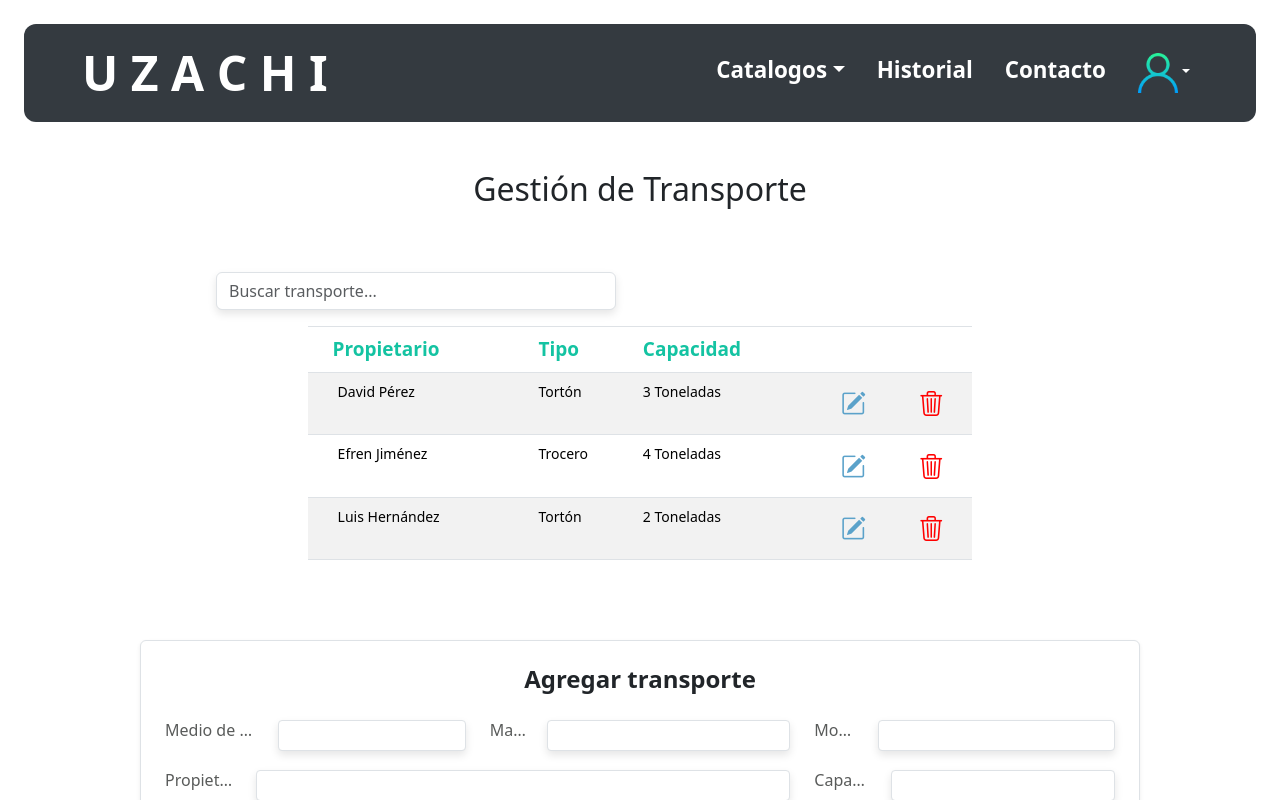
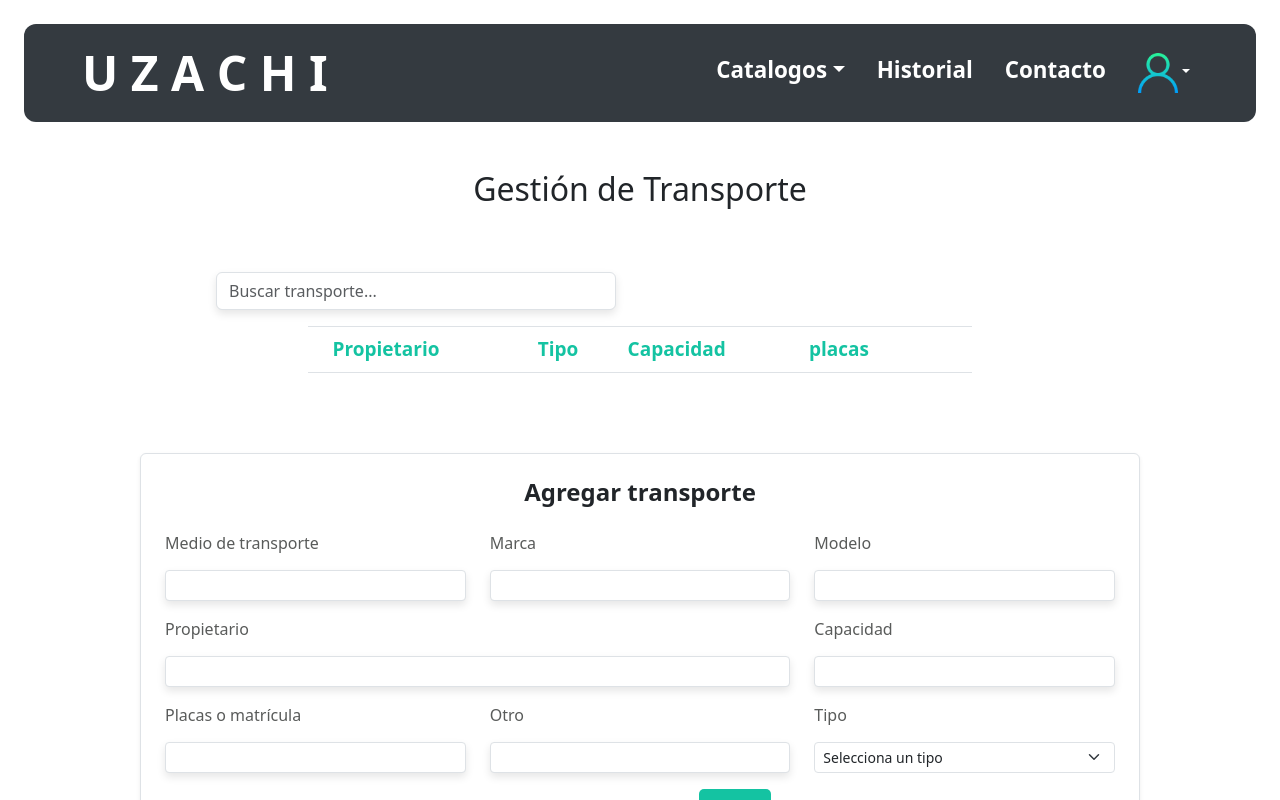
Before and after one commit to LuisPerezcx/UZACHI-FRONTEND, a React (Create React App) app: page /GestionTransporte in a window 1280 px wide. Shown: the top 800 px of the page. Built offline with nearby package versions, Linux system fonts and the light colour scheme.

Commit message:
Se agrego la funcion de agregar datos desde el formulario a la tabla en catalogo transporte

```diff
--- a/src/components/FormularioTransporte.js
+++ b/src/components/FormularioTransporte.js
@@ -1,53 +1,151 @@
-import React from 'react';
+import React, { useState } from 'react';
 import { Form, Button, Row, Col } from 'react-bootstrap';
 
-export const FormularioTransporte = () => {
+export const FormularioTransporte = ({onAdd}) => {
+
+  const [formData, setFormData] = useState({
+    medio: '',
+    marca: '',
+    modelo: '',
+    propietario: '',
+    capacidad: '',
+    placas: '',
+    otro: '',
+    tipo: '',
+  });
+
+  const handleChange = (e) => {
+    const { name, value } = e.target;
+    setFormData({ ...formData, [name]: value });
+  };
+
+  // Manejar el envío del formulario
+  const handleSubmit = (e) => {
+    e.preventDefault();
+
+    // Validar datos básicos
+    if (!formData.propietario || !formData.tipo || !formData.capacidad) {
+      alert('Por favor llena todos los campos requeridos.');
+      return;
+    }
+
+    // Llamar a la función onAdd con los datos del formulario
+    onAdd({
+      medio: formData.medio,
+      marca: formData.marca,
+      modelo: formData.modelo,
+      propietario: formData.propietario,
+      capacidad: formData.capacidad,
+      placas: formData.placas,
+      otro: formData.otro,
+      tipo: formData.tipo,
+      capacidad: formData.capacidad,
+    });
+
+    // Reiniciar el formulario
+    setFormData({
+      medio: '',
+      marca: '',
+      modelo: '',
+      propietario: '',
+      capacidad: '',
+      placas: '',
+      otro: '',
+      tipo: '',
+    });
+  };
+
   return (
     <div className="container mt-5">
       <div className="form-wrapper">
-        <Form className="p-4 border rounded shadow-sm bg-white small">
-          <h4 className="text-center mb-4 form-title">
-            Agregar transporte
-          </h4>
+        <Form onSubmit={handleSubmit} className="p-4 border rounded shadow-sm bg-white small">
+          <h4 className="text-center mb-4 form-title">Agregar transporte</h4>
 
           <Row className="mb-3">
-            <Col md={4} className="d-flex align-items-center">
-              <Form.Label className="form-label">Medio de transporte</Form.Label>
-              <Form.Control type="text" size="sm" />
+            <Col md={4}>
+              <Form.Label>Medio de transporte</Form.Label>
+              <Form.Control
+                type="text"
+                name="medio"
+                value={formData.medio}
+                onChange={handleChange}
+                size="sm"
+              />
             </Col>
-            <Col md={4} className="d-flex align-items-center">
-              <Form.Label className="form-label">Marca</Form.Label>
-              <Form.Control type="text" size="sm" />
+            <Col md={4}>
+              <Form.Label>Marca</Form.Label>
+              <Form.Control
+                type="text"
+                name="marca"
+                value={formData.marca}
+                onChange={handleChange}
+                size="sm"
+              />
             </Col>
-            <Col md={4} className="d-flex align-items-center">
-              <Form.Label className="form-label">Modelo</Form.Label>
-              <Form.Control type="text" size="sm" />
+            <Col md={4}>
+              <Form.Label>Modelo</Form.Label>
+              <Form.Control
+                type="text"
+                name="modelo"
+                value={formData.modelo}
+                onChange={handleChange}
+                size="sm"
+              />
             </Col>
           </Row>
 
           <Row className="mb-3">
-            <Col md={8} className="d-flex align-items-center">
-              <Form.Label className="form-label">Propietario</Form.Label>
-              <Form.Control type="text" size="sm" />
+            <Col md={8}>
+              <Form.Label>Propietario</Form.Label>
+              <Form.Control
+                type="text"
+                name="propietario"
+                value={formData.propietario}
+                onChange={handleChange}
+                size="sm"
+              />
             </Col>
-            <Col md={4} className="d-flex align-items-center">
-              <Form.Label className="form-label">Capacidad</Form.Label>
-              <Form.Control type="text" size="sm" />
+            <Col md={4}>
+              <Form.Label>Capacidad</Form.Label>
+              <Form.Control
+                type="number"
+                name="capacidad"
+                value={formData.capacidad}
+                onChange={handleChange}
+                size="sm"
+              />
             </Col>
           </Row>
 
           <Row className="mb-3">
-            <Col md={4} className="d-flex align-items-center">
-              <Form.Label className="form-label">Placas o matrícula</Form.Label>
-              <Form.Control type="text" size="sm" />
+            <Col md={4}>
+              <Form.Label>Placas o matrícula</Form.Label>
+              <Form.Control
+                type="number"
+                name="placas"
+                value={formData.placas}
+                onChange={handleChange}
+                size="sm"
+              />
             </Col>
-            <Col md={4} className="d-flex align-items-center">
-              <Form.Label className="form-label">Otro</Form.Label>
-              <Form.Control type="text" size="sm" />
+            <Col md={4}>
+              <Form.Label>Otro</Form.Label>
+              <Form.Control
+                type="text"
+                name="otro"
+                value={formData.otro}
+                onChange={handleChange}
+                size="sm"
+              />
             </Col>
-            <Col md={4} className="d-flex align-items-center">
-              <Form.Label className="form-label">Tipo</Form.Label>
-              <Form.Select size="sm">
+            <Col md={4}>
+              <Form.Label>Tipo</Form.Label>
+              <Form.Select
+                name="tipo"
+                value={formData.tipo}
+                onChange={handleChange}
+                size="sm"
+              >
                 <option value="">Selecciona un tipo</option>
                 <option value="Torton">Tortón</option>
                 <option value="Trocer">Trocer</option>
@@ -56,7 +154,7 @@ export const FormularioTransporte = () => {
           </Row>
 
           <div className="text-center">
-            <Button variant="success" className="btn btn-success" type="submit" size="sm">
+            <Button variant="success" type="submit" size="sm">
               Agregar
             </Button>
           </div>
--- a/src/components/GestionTransporte.js
+++ b/src/components/GestionTransporte.js
@@ -1,4 +1,4 @@
-import React from 'react';
+import React, { useState } from 'react';
 import { FormularioTransporte } from './FormularioTransporte';
 import NavAdmin from './NavAdmin';
 import Footer from './Footer';
@@ -7,17 +7,14 @@ import { CustomTable } from './CustomTable';
 export const GestionTransporte = () => {
 
   // Datos simulados
-  const transportData = [
-    { propietario: 'David Pérez', tipo: 'Tortón', capacidad: '3 Toneladas' },
-    { propietario: 'Efren Jiménez', tipo: 'Trocero', capacidad: '4 Toneladas' },
-    { propietario: 'Luis Hernández', tipo: 'Tortón', capacidad: '2 Toneladas' }
-  ];
+  const [transportData, setTransportData] = useState([]);
 
   // Configuración de columnas
   const columns = [
     { header: 'Propietario', accessor: 'propietario' },
     { header: 'Tipo', accessor: 'tipo' },
-    { header: 'Capacidad', accessor: 'capacidad' }
+    { header: 'Capacidad', accessor: 'capacidad' },
+    { header: 'placas', accessor: 'placas' }
   ];
 
   // Funciones para manejar la edición y eliminación
@@ -27,6 +24,11 @@ export const GestionTransporte = () => {
 
   const handleDelete = (item) => {
     console.log('Eliminar', item);
+  };
+
+
+  const agregarTransporte = (newTransport) => {
+    setTransportData([...transportData, newTransport]);
   };
 
   return (
@@ -44,7 +46,7 @@ export const GestionTransporte = () => {
         searchPlaceholder="Buscar transporte..."
       />
 
-       <FormularioTransporte/>
+       <FormularioTransporte onAdd={agregarTransporte} />
 
 
        <Footer></Footer>
```
